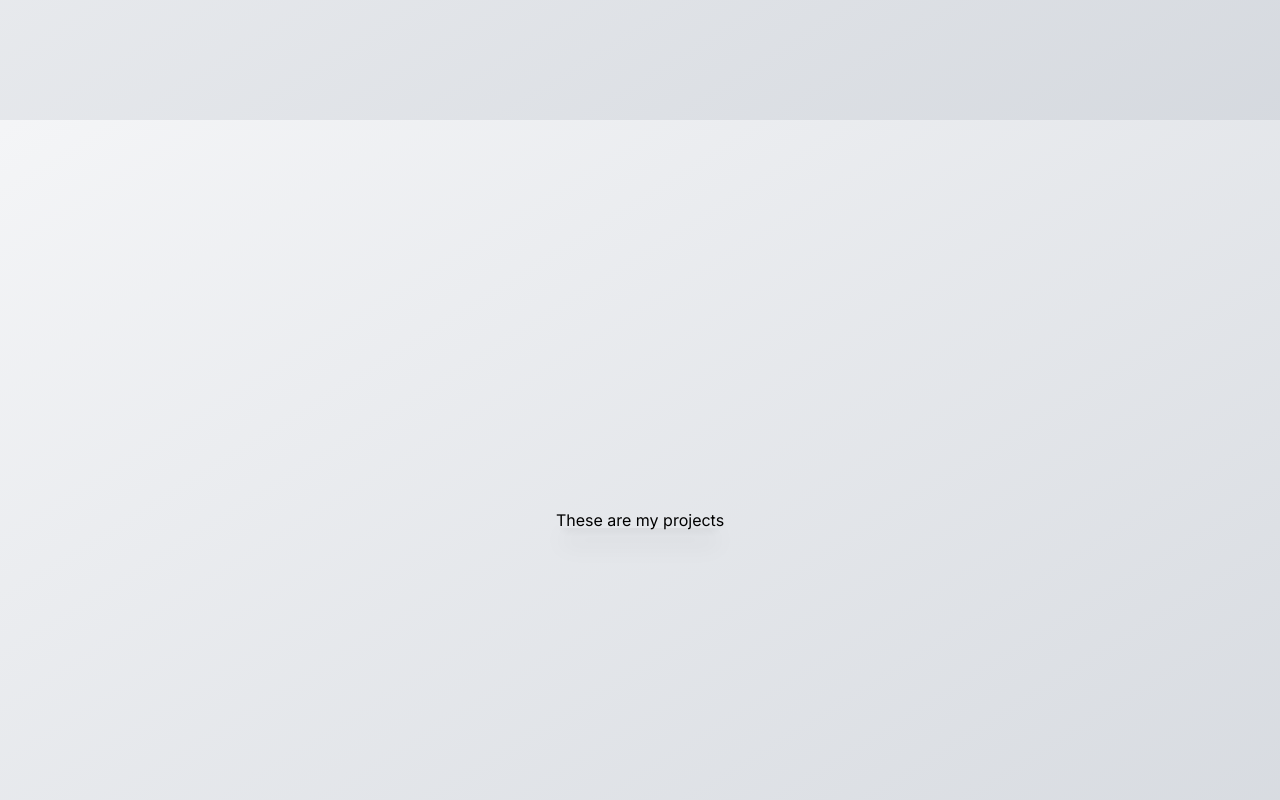
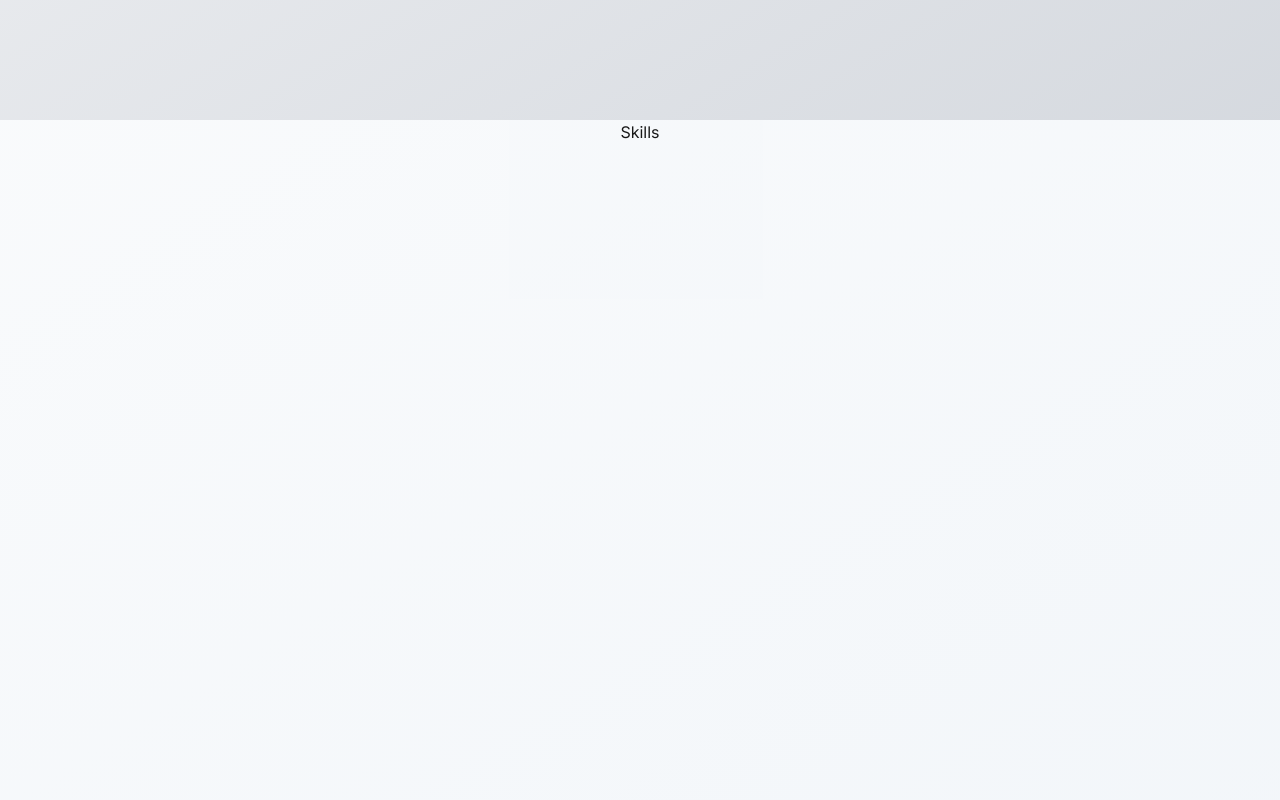
Before and after one commit to mendoncamaria/new-portfolio, a Next.js app: page / in a window 1280 px wide. Shown: the part 1480-2280 px from the top of the page. Built offline with nearby package versions, Linux system fonts and the light colour scheme.

Commit message:
Added skills section

```diff
--- a/src/app/page.tsx
+++ b/src/app/page.tsx
@@ -4,12 +4,14 @@ import About from '@/section/About';
 import Contact from '@/section/Contact';
 import HeroSection from '@/section/Hero';
 import Project from '@/section/Projects';
+import Skill from '@/section/Skills';
 
 export default function Home() {
   return (
     <main className="flex min-h-screen flex-col items-center justify-between">
       <HeroSection />
       <About />
+      <Skill />
       <Project />
       <Contact />
 
--- a/src/section/Skills.tsx
+++ b/src/section/Skills.tsx
@@ -0,0 +1,14 @@
+const Skill = () => {
+  return (
+    <section
+      id="skills"
+      className="relative w-full h-screen flex items-center justify-center text-center p-4"
+    >
+      <div className="absolute inset-0 bg-gradient-to-br from-slate-50 to-slate-100 opacity-90">
+        Skills
+      </div>
+    </section>
+  );
+};
+
+export default Skill;
```
